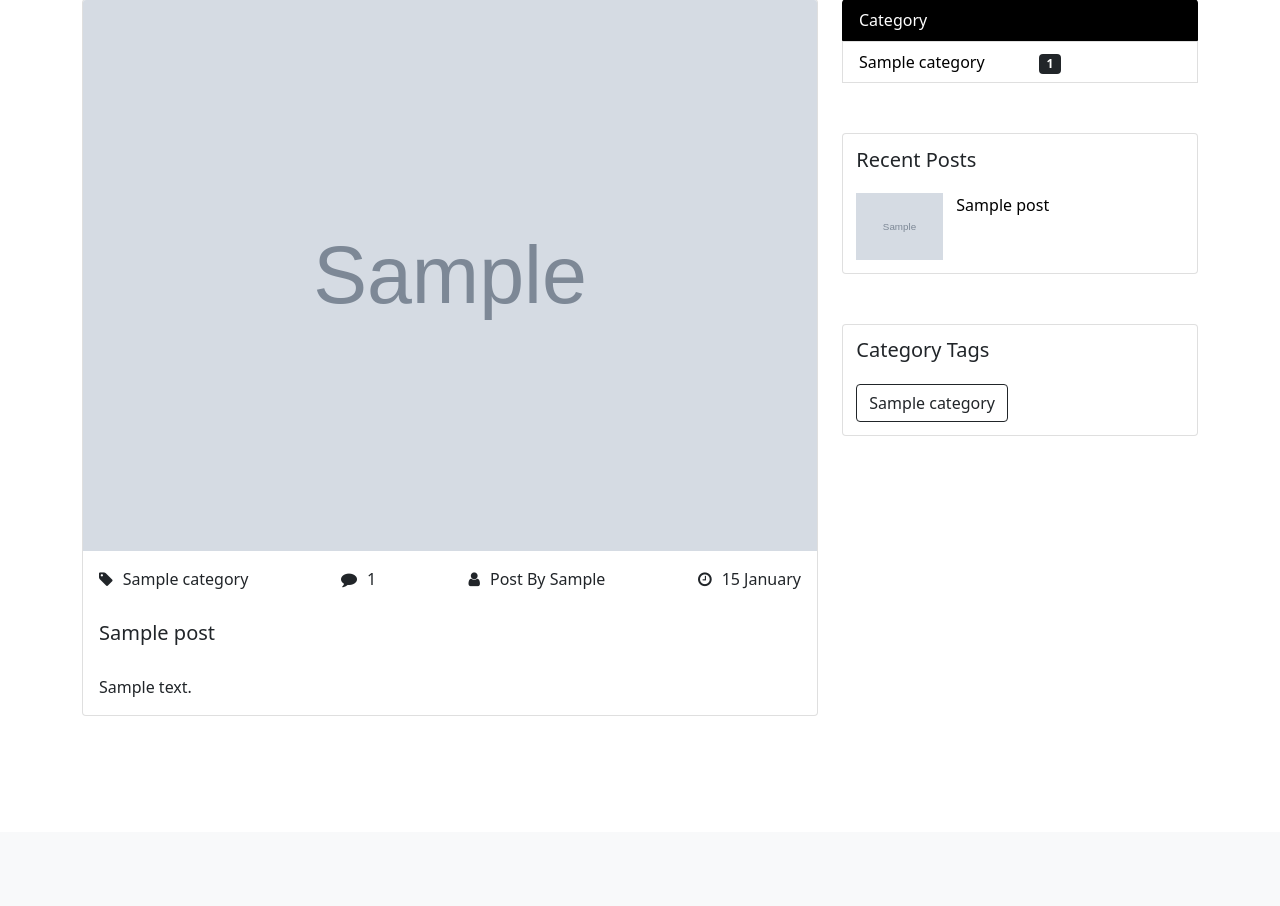
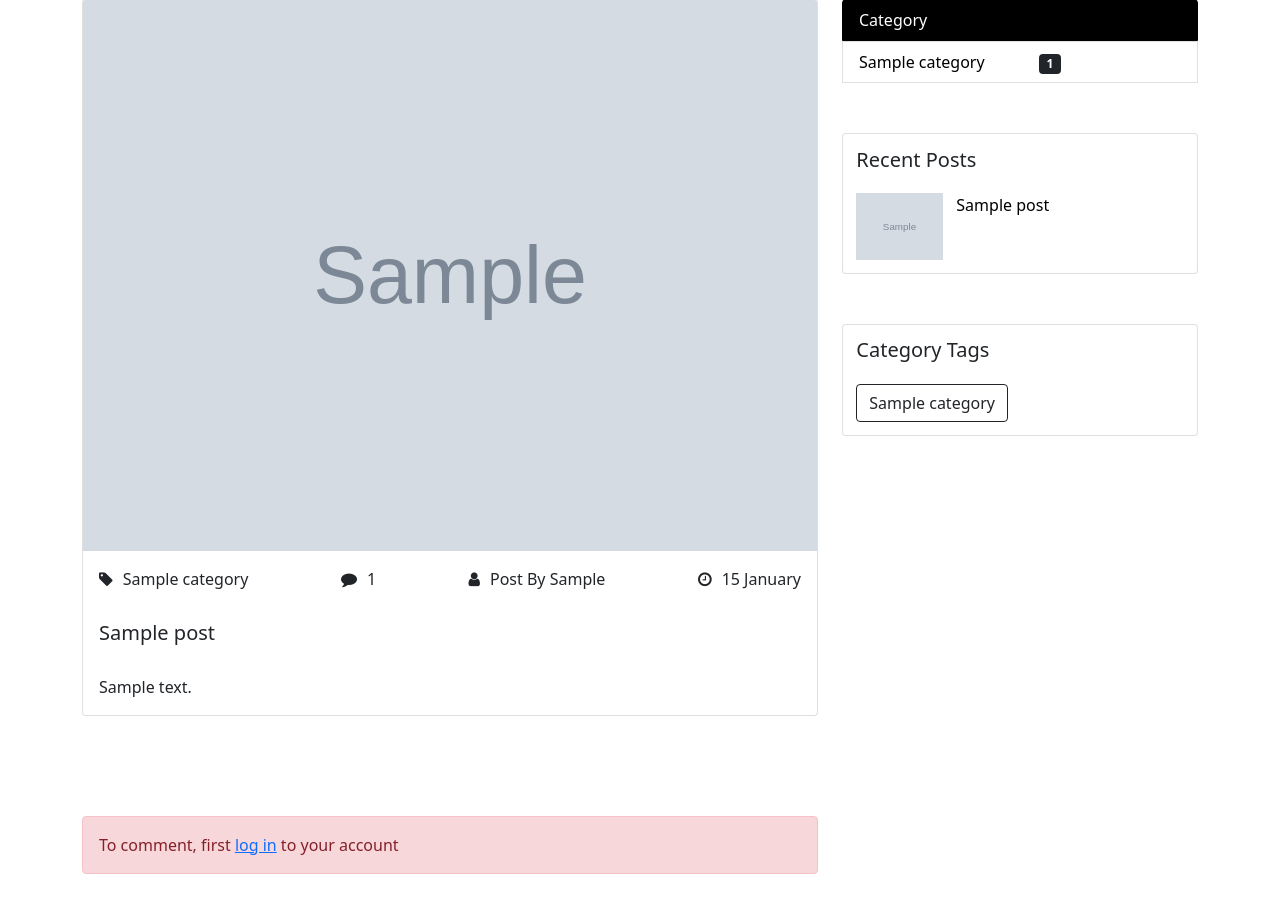
Before and after one commit to Reiderade/Blog-App, a Django app: a page that uses templates/blog_detail.html in a window 1280 px wide. Shown: the part 101-1007 px from the top of the page. Before the commit the page ends 817 px from the top, so only its background shows below. Run offline with Django 3.2, Linux system fonts and the light colour scheme; tables that the repository leaves empty hold one stand-in row (values such as "Sample post"); grey boxes marked "Sample" are stand-in pictures; some libraries are stand-ins or nearby versions.

Commit message:
possible to post comments added

```diff
--- a/blogApp/urls.py
+++ b/blogApp/urls.py
@@ -7,5 +7,6 @@ urlpatterns = [
 path('', blog.as_view(), name="blog"),
 path('search', search, name="search"),
 path('category/<str:cats>/', CategoryView, name="category"),
+path('send-comment', views.send_comment, name="send_comment"),
 path('<slug:slug>/', blogdetail.as_view(), name="blog-detail"),
 ]
--- a/blogApp/views.py
+++ b/blogApp/views.py
@@ -1,7 +1,9 @@
-from django.shortcuts import render
+from django.http.response import HttpResponse
+from django.shortcuts import redirect, render
 from django.views.generic import ListView, DetailView
-from .models import Post, Categories
+from .models import Post, Categories, PostComment
 from django.db.models import Q
+from django.contrib.auth.decorators import login_required
 from django.core.paginator import Paginator
 from django.http import HttpResponseNotFound, Http404
 
@@ -60,3 +62,12 @@ class blogdetail(DetailView):
       context["cat_list"] = cat_list
       context["latestpost_list"] = latestpost_list
       return context
+
+@login_required(login_url='/login')
+def send_comment(request):
+   message = request.POST.get('message')
+   post_id = request.POST.get('post_id')
+   post_comment = PostComment.objects.create(sender=request.user, message=message)
+   post = Post.objects.filter(id=post_id).first()
+   post.comments.add(post_comment)
+   return redirect('/')
--- a/templates/blog_detail.html
+++ b/templates/blog_detail.html
@@ -16,4 +16,22 @@
     <p class="card-text">{{post.body | safe}}</p>
   </div>
 </div>
+
+
+
+{% if not request.user.is_authenticated %}
+<div class="alert alert-danger">To comment, first <a href="/login">log in</a> to your account</div>
+{% endif %}
+
+{% if request.user.is_authenticated %}
+  <div class="card">
+    <form action="/send-comment" method="POST">
+      {% csrf_token %}
+      <input type="hidden" name="post_id" value="{{ post.id }}">
+      <textarea name="message" cols="120" rows="10"></textarea>
+      <button type="submit" class="btn btn-lg btn-dark">Send Comment</button>
+    </form>
+  </div>
+{% endif %}
+
 {% endblock %}
```
